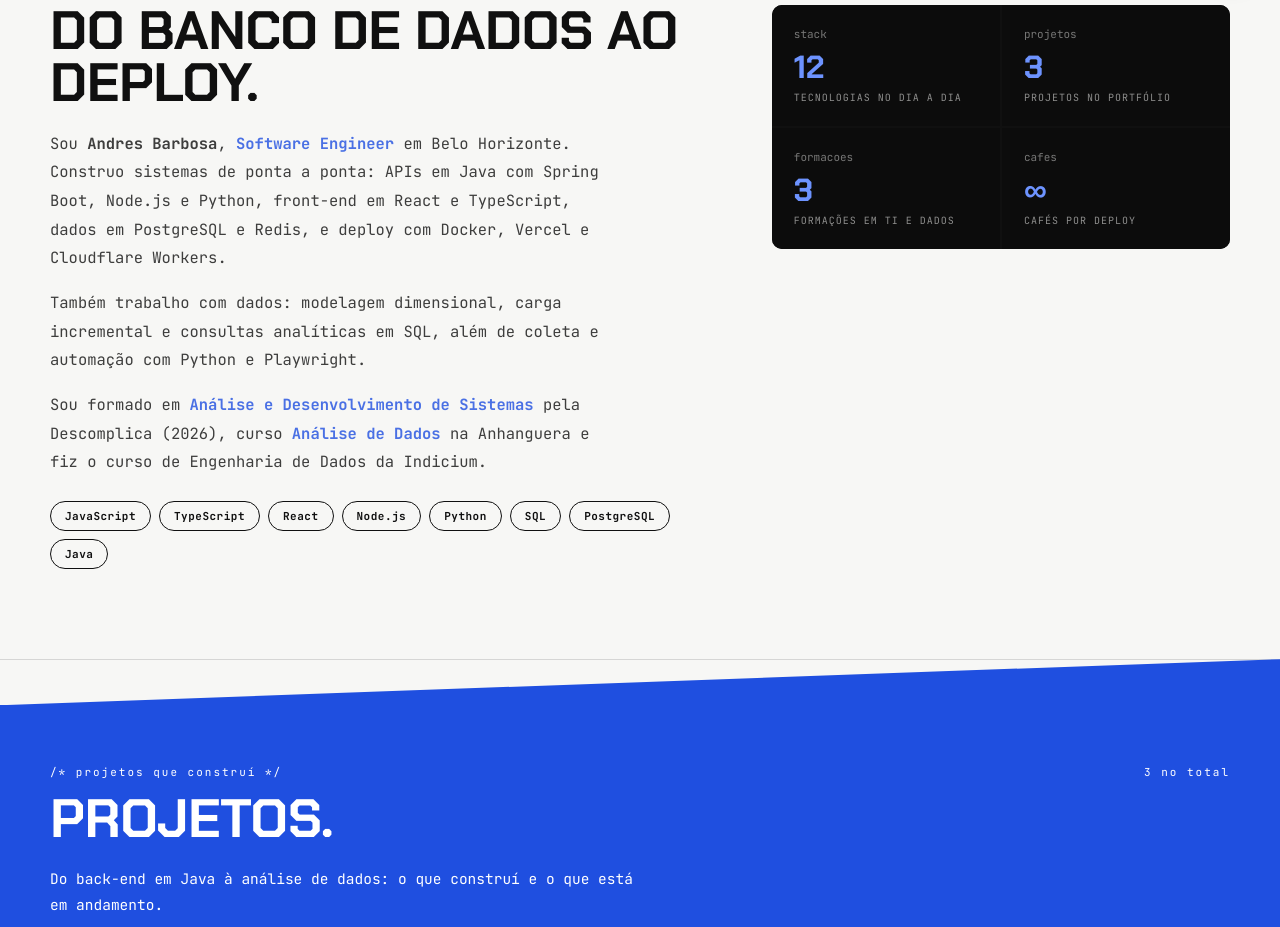
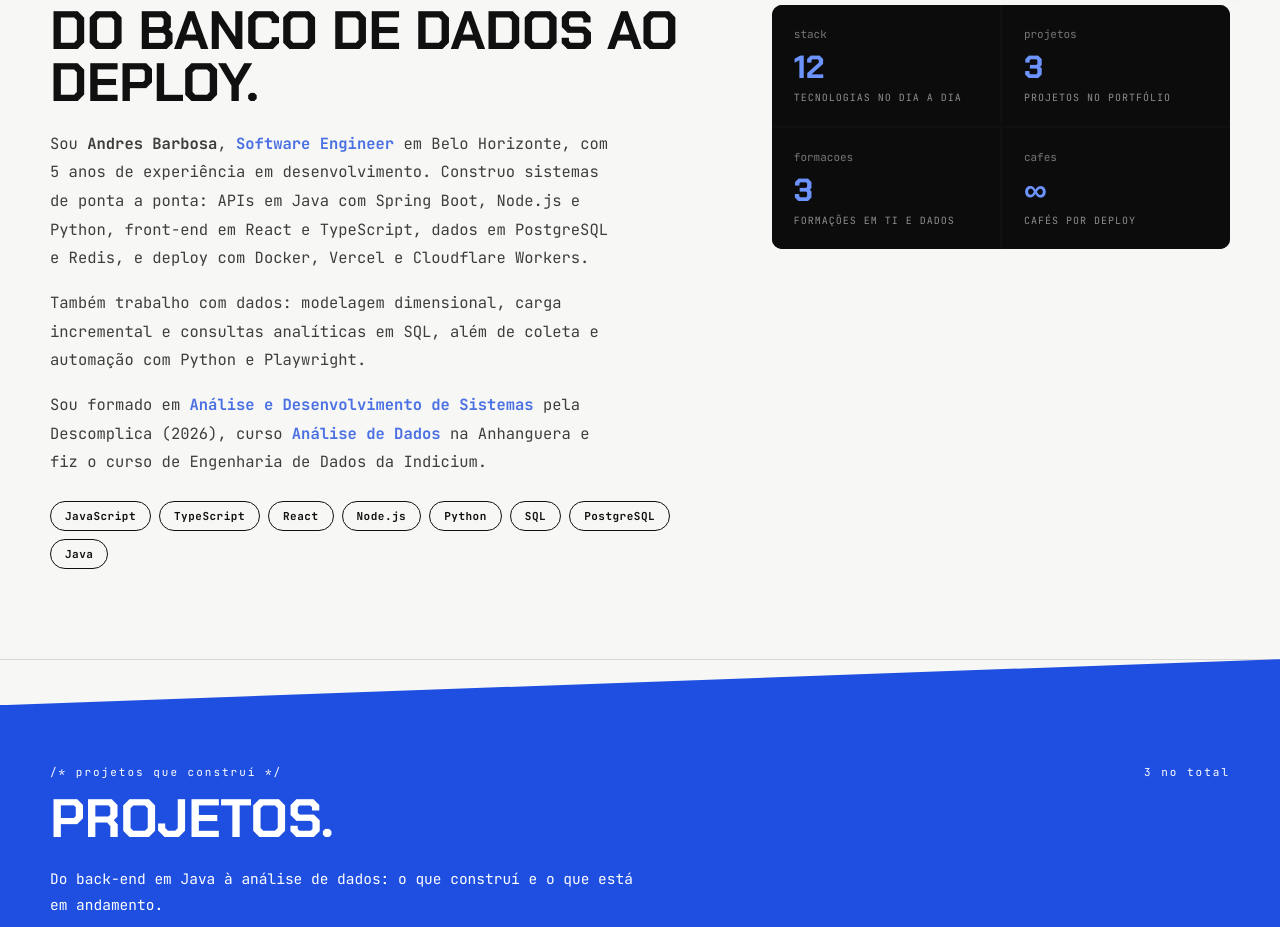
Before and after one commit to andrssb/andrssb.github.io, a plain HTML site: page index.html in a window 1280 px wide. Shown: the part 800-1727 px from the top of the page. Drawn offline with Linux system fonts and the light colour scheme.

Commit message:
Sobre: 5 anos de experiencia em desenvolvimento

```diff
--- a/index.html
+++ b/index.html
@@ -77,7 +77,7 @@
     <div class="sobre">
       <div class="sobre-txt revelar">
         <h2>DO BANCO DE DADOS AO DEPLOY.</h2>
-        <p>Sou <b>Andres Barbosa</b>, <span class="marca-txt">Software Engineer</span> em Belo Horizonte. Construo sistemas de ponta a ponta: APIs em Java com Spring Boot, Node.js e Python, front-end em React e TypeScript, dados em PostgreSQL e Redis, e deploy com Docker, Vercel e Cloudflare Workers.</p>
+        <p>Sou <b>Andres Barbosa</b>, <span class="marca-txt">Software Engineer</span> em Belo Horizonte, com 5 anos de experiência em desenvolvimento. Construo sistemas de ponta a ponta: APIs em Java com Spring Boot, Node.js e Python, front-end em React e TypeScript, dados em PostgreSQL e Redis, e deploy com Docker, Vercel e Cloudflare Workers.</p>
         <p>Também trabalho com dados: modelagem dimensional, carga incremental e consultas analíticas em SQL, além de coleta e automação com Python e Playwright.</p>
         <p>Sou formado em <span class="marca-txt">Análise e Desenvolvimento de Sistemas</span> pela Descomplica (2026), curso <span class="marca-txt">Análise de Dados</span> na Anhanguera e fiz o curso de Engenharia de Dados da Indicium.</p>
         <div class="pilulas">
```
